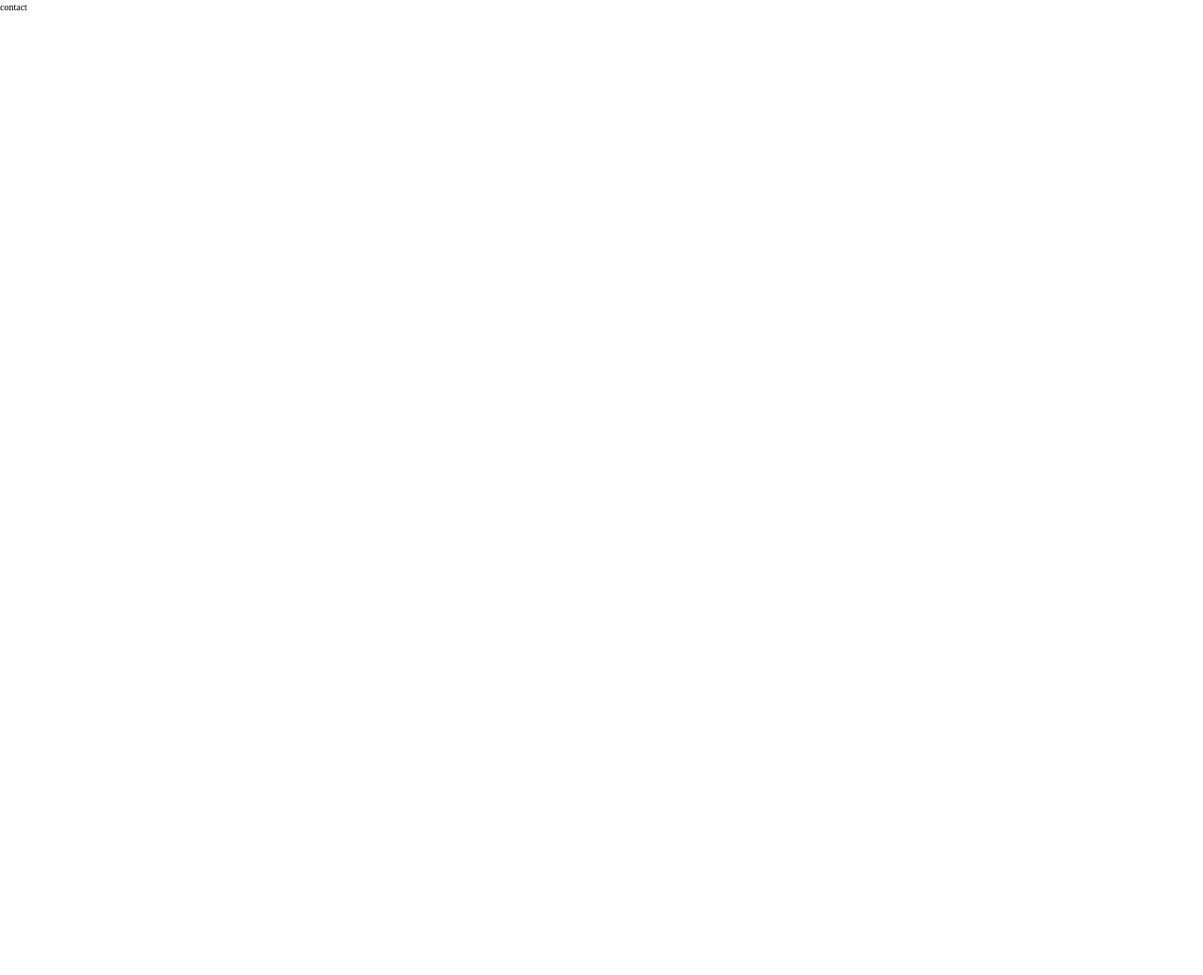
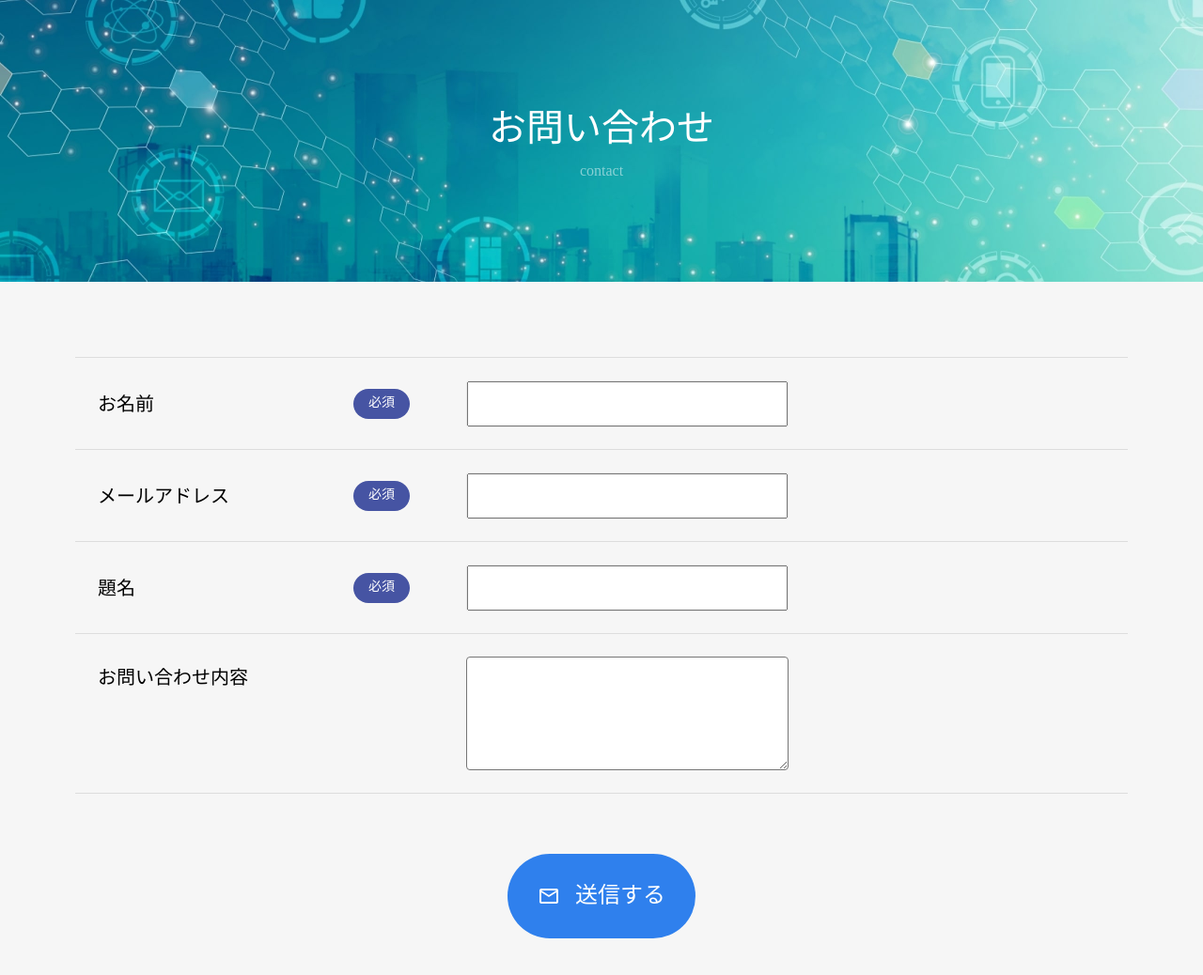
Before and after one commit to takuyanoguchi626/website_ishibashi, a website built with webpack: page public/contact.html in a window 1280 px wide. Shown: the whole page at 94% size. Before the commit the page ends 800 px from the top, so only its background shows below. Built offline with nearby package versions, Linux system fonts and the light colour scheme; a web font is replaced by a local one.

Commit message:
add html css

```diff
--- a/public/contact.html
+++ b/public/contact.html
@@ -1,18 +1,117 @@
 <!DOCTYPE html>
-<html lang="jp">
+<html lang="en">
 
 <head>
     <meta charset="UTF-8">
     <meta http-equiv="X-UA-Compatible" content="IE=edge">
     <meta name="viewport" content="width=device-width, initial-scale=1.0">
-    <!-- <link rel="stylesheet" href="./main.css"> -->
-    <script defer src="./main.js"></script>
-    <title>ishibashi hp</title>
-    <meta name="description" content="石橋のコーポレートサイト">
+    <title>お問い合わせ</title>
+    <link rel="stylesheet" href="./styles/normalize.css">
+    <link rel="stylesheet"
+        href="https://fonts.googleapis.com/css2?family=Material+Symbols+Rounded:opsz,wght,FILL,GRAD@48,400,0,0" />
+    <link rel="stylesheet" href="./styles/contact.css">
 </head>
 
 <body>
-    contact
+    <!-- <header class="header">
+        <a class="header_img_wrapper" href="./index.html">
+            <img class="header_img" src="./assets/images/logo.png" alt="">
+        </a>
+        <nav class="header_navi">
+            <a class="header_navi_item" href="./company.html">会社概要</a>
+            <a class="header_navi_item" href="./service.html">事業内容</a>
+            <a class="header_navi_item header_navi_contact" href="./contact.html">お問い合わせ</a>
+        </nav>
+    </header> -->
+    <div class="contact">
+        <div class="first_view">
+            <div class="first_view_title">
+                お問い合わせ
+            </div>
+            <div class="first_view_title_mini">
+                contact
+            </div>
+        </div>
+        <div class="form">
+            <div class="form_content_item">
+                <div class="form_content_text">
+                    <div class="form_content_titles">
+                        お名前
+                    </div>
+                    <div class="chips">
+                        必須
+                    </div>
+                </div>
+                <div class="form_input">
+                    <input type="text" class="input">
+                </div>
+            </div>
+            <div class="form_content_item">
+                <div class="form_content_text">
+                    <div class="form_content_titles">
+                        メールアドレス
+                    </div>
+                    <div class="chips">
+                        必須
+                    </div>
+                </div>
+                <div class="form_input">
+                    <input type="text" class="input">
+                </div>
+            </div>
+            <div class="form_content_item">
+                <div class="form_content_text">
+                    <div class="form_content_titles">
+                        題名
+                    </div>
+                    <div class="chips">
+                        必須
+                    </div>
+                </div>
+                <div class="form_input">
+                    <input type="text" class="input">
+                </div>
+            </div>
+
+            <div class="form_content_input">
+                <div class="input_title">
+                    お問い合わせ内容
+                </div>
+                <textarea type="text" class="input input_form" name="" id="" cols="30" rows="10"></textarea>
+            </div>
+
+            <button class="send_button">
+                <span class="material-symbols-rounded mail_icon">
+                    mail
+                </span>
+                送信する</button>
+
+        </div>
+
+    </div>
+    <!-- <footer class="footer">
+        <div class="footer_upper_part">
+            <div class="footer_img_wrapper">
+                <img class="footer_img" src="./assets//images/logo.png" alt="">
+            </div>
+            <div class="footer_navi">
+                <a class="footer_navi_item" href="">TOP</a>
+                <a class="footer_navi_item" href="">会社概要</a>
+                <a class="footer_navi_item" href="">事業内容</a>
+                <a class="footer_navi_item" href="">お問い合わせ</a>
+            </div>
+        </div>
+        <div class="footer_lower_part">
+            <p class="footer_address">〒101-0025<br>
+                東京都千代田区神田佐久間町１丁目８−４<br>
+                アルテール秋葉原708<br>
+                TEL:000-0000-0000
+            </p>
+            <p class="footer_company">© 2022 合同会社アップスコア.</p>
+        </div>
+    </footer> -->
+
+
 </body>
 
 </html>
--- /dev/null
+++ b/public/styles/company.css
@@ -0,0 +1,91 @@
+@charset 'utf-8';
+
+* {
+    line-height: 160%;
+    box-sizing: border-box;
+}
+
+.first_view {
+    background-image: url(../images/lower_page_bg.jpg);
+    background-repeat: no-repeat;
+    background-position: center center;
+    background-size: cover;
+    display: flex;
+    flex-direction: column;
+    align-items: center;
+    justify-content: center;
+    height: 300px;
+
+}
+
+.first_view_title {
+    color: rgb(255, 255, 255);
+    font-weight: 500;
+    font-size: 40px;
+}
+
+.first_view_title_mini {
+    color: rgb(255, 255, 255, 0.5);
+    font-weight: 500;
+    font-size: 16px;
+}
+
+.company {
+    width: 100%;
+    background-color: #f6f6f6;
+    padding: 80px;
+    display: flex;
+    flex-direction: column;
+    align-items: center;
+}
+
+.content {
+    width: 100%;
+    height: 98px;
+    max-width: 960px;
+    display: flex;
+    align-items: center;
+    padding-left: 24px;
+    padding-right: 24px;
+    border-bottom: 1px solid rgba(0, 0, 0, 0.1);
+}
+
+.content:first-child {
+    border-top: 1px solid rgba(0, 0, 0, 0.1);
+}
+
+.title {
+    display: flex;
+    align-items: center;
+    width: 233px;
+}
+
+.content_map {
+    width: 100%;
+    max-width: 960px;
+    display: flex;
+    padding-left: 24px;
+    padding-right: 24px;
+    padding-top: 33px;
+    border-bottom: 1px solid rgba(0, 0, 0, 0.1);
+
+}
+
+.content_map_title {
+    min-width: 233px;
+
+}
+
+.access {
+    padding-bottom: 31px;
+}
+
+.access_img_wrapper {
+    max-width: 632px;
+    padding-top: 44px;
+}
+
+.access_img {
+    width: 100%;
+    height: 100%;
+}
--- /dev/null
+++ b/public/styles/contact.css
@@ -0,0 +1,292 @@
+@charset 'utf-8';
+
+/** {
+    line-height: 160%;
+}
+
+.form {
+    background-color: aqua;
+    padding: 120px;
+}
+
+.form_content {
+    background-color: bisque;
+    width: 1200px;
+    height: 98px;
+    display: flex;
+    align-items: center;
+    padding-left: 24px;
+}
+
+.form_content_title {
+    font-size: 24px;
+    font-weight: 500;
+    width: 272px;
+}
+
+.form_input{
+    margin-left: 60px;
+}
+
+
+.chips {
+    color: #fff;
+    width: 60px;
+    height: 32px;
+    border-radius: 100px;
+    background-color: blueviolet;
+    display: flex;
+    align-items: center;
+    justify-content: center;
+}*/
+* {
+    line-height: 160%;
+    box-sizing: border-box;
+}
+
+/* .header {
+    display: flex;
+    align-items: center;
+    width: 100%;
+    height: 8rem;
+    position: sticky;
+    top: 0;
+    background-color: colors(white);
+    z-index: 1000;
+
+    .header_img_wrapper {
+        height: 6rem;
+        margin-left: 2.4rem;
+    }
+
+    .header_img {
+        width: 100%;
+        height: 100%;
+    }
+
+    .header_navi {
+        display: flex;
+        margin-left: auto;
+        height: 100%;
+    }
+
+    .header_navi_item {
+        width: 12rem;
+        height: 100%;
+        display: flex;
+        align-items: center;
+        justify-content: center;
+        font-size: 1.6rem;
+        color: colors(black_87);
+    }
+
+    .header_navi_contact {
+        width: 16rem;
+        background-color: colors(main_2);
+        margin-left: 1.6rem;
+    }
+} */
+
+.first_view {
+    background-image: url(../images/lower_page_bg.jpg);
+    background-repeat: no-repeat;
+    background-position: center center;
+    background-size: cover;
+    display: flex;
+    flex-direction: column;
+    align-items: center;
+    justify-content: center;
+    height: 300px;
+}
+
+.first_view_title {
+    color: #fff;
+    font-weight: 500;
+    font-size: 40px;
+}
+
+.first_view_title_mini {
+    color: rgb(255, 255, 255, 0.5);
+    font-weight: 500;
+    font-size: 16px;
+}
+
+.form {
+    width: 100%;
+    background-color: #f6f6f6;
+    padding: 80px;
+    display: flex;
+    flex-direction: column;
+    align-items: center;
+}
+
+.form_content_item {
+    width: 100%;
+    height: 98px;
+    max-width: 1200px;
+    display: flex;
+    align-items: center;
+    padding-left: 24px;
+    padding-right: 24px;
+    border-top: 1px solid rgba(0, 0, 0, 0.1);
+}
+
+.form_content_text {
+    display: flex;
+    align-items: center;
+    width: 332px;
+}
+
+.form_content_titles {
+    font-weight: 500;
+    font-size: 20px;
+    padding-right: 24px;
+    min-width: 165px;
+}
+
+.chips {
+    color: #fff;
+    min-width: 60px;
+    height: 32px;
+    font-weight: 500;
+    font-size: 14px;
+    margin-left: auto;
+    background-color: #4654a3;
+    border-radius: 100px;
+    display: flex;
+    align-items: center;
+    justify-content: center;
+}
+
+.form_input {
+    width: 343px;
+    height: 50px;
+    margin-left: 60px;
+    background-color: #fff;
+    border: 1px solid rgba(0, 0, 0, 0.1);
+    border-radius: 4px;
+}
+
+.input {
+    display: block;
+    width: 100%;
+    height: 100%;
+    box-sizing: border-box;
+}
+
+.form_content_title {
+    width: 1200px;
+    height: 98px;
+    display: flex;
+    align-items: center;
+    padding-left: 24px;
+}
+
+.form_content_input {
+    width: 100%;
+    max-width: 1200px;
+    display: flex;
+    padding-left: 24px;
+    padding-right: 24px;
+    border-top: 1px solid rgba(0, 0, 0, 0.1);
+    border-bottom: 1px solid rgba(0, 0, 0, 0.1);
+}
+
+.input_title {
+    /* min-width: 392px; */
+    width: 332px;
+    height: 38px;
+    font-weight: 500;
+    font-size: 20px;
+    margin-top: 30px;
+    padding-right: 24px;
+}
+
+.input_form {
+    /* min-width: 343px;
+    min-height: 200px; */
+    margin-top: 24px;
+    margin-bottom: 24px;
+    margin-left: 60px;
+    width: 343px;
+    max-width: 343px;
+    border-radius: 4px;
+    resize: vertical;
+}
+
+.send_button {
+    height: 90px;
+    display: flex;
+    align-items: center;
+    justify-content: center;
+    color: #fff;
+    background-color: #2F80ED;
+    border-radius: 100px;
+    font-weight: 400;
+    font-size: 24px;
+    padding-left: 32px;
+    padding-right: 32px;
+    margin-top: 64px;
+    border: none;
+}
+
+.mail_icon {
+    width: 24px;
+    height: 24px;
+    font-size: 24px;
+    margin-right: 16px;
+}
+
+/* .footer {
+    padding: 4rem;
+    background-color: colors(footer_bg);
+
+    .footer_upper_part {
+        display: flex;
+        align-items: center;
+        max-width: 128rem;
+        margin-right: auto;
+        margin-left: auto;
+    }
+
+    .footer_img_wrapper {
+        width: 20rem;
+    }
+
+    .footer_img {
+        width: 100%;
+        height: 100%;
+    }
+
+    .footer_navi {
+        display: flex;
+        align-items: center;
+        gap: 7.2rem;
+        margin-left: auto;
+    }
+
+    .footer_navi_item {
+        font-size: px_vw(20px);
+        color: colors(white);
+    }
+
+    .footer_lower_part {
+        display: flex;
+        align-items: flex-end;
+        max-width: 128rem;
+        margin-top: 6rem;
+        margin-right: auto;
+        margin-left: auto;
+    }
+
+    .footer_address {
+        font-size: px_vw(20px);
+        color: colors(white);
+    }
+
+    .footer_company {
+        margin-left: auto;
+        font-size: px_vw(20px);
+        color: colors(white);
+    }
+} */
```
Also changed, not shown: public/company.html (+72 -6 lines), public/images/lower_page_bg.jpg (added), public/images/lower_page_mp.jpg (added), public/styles/normalize.css (added).
